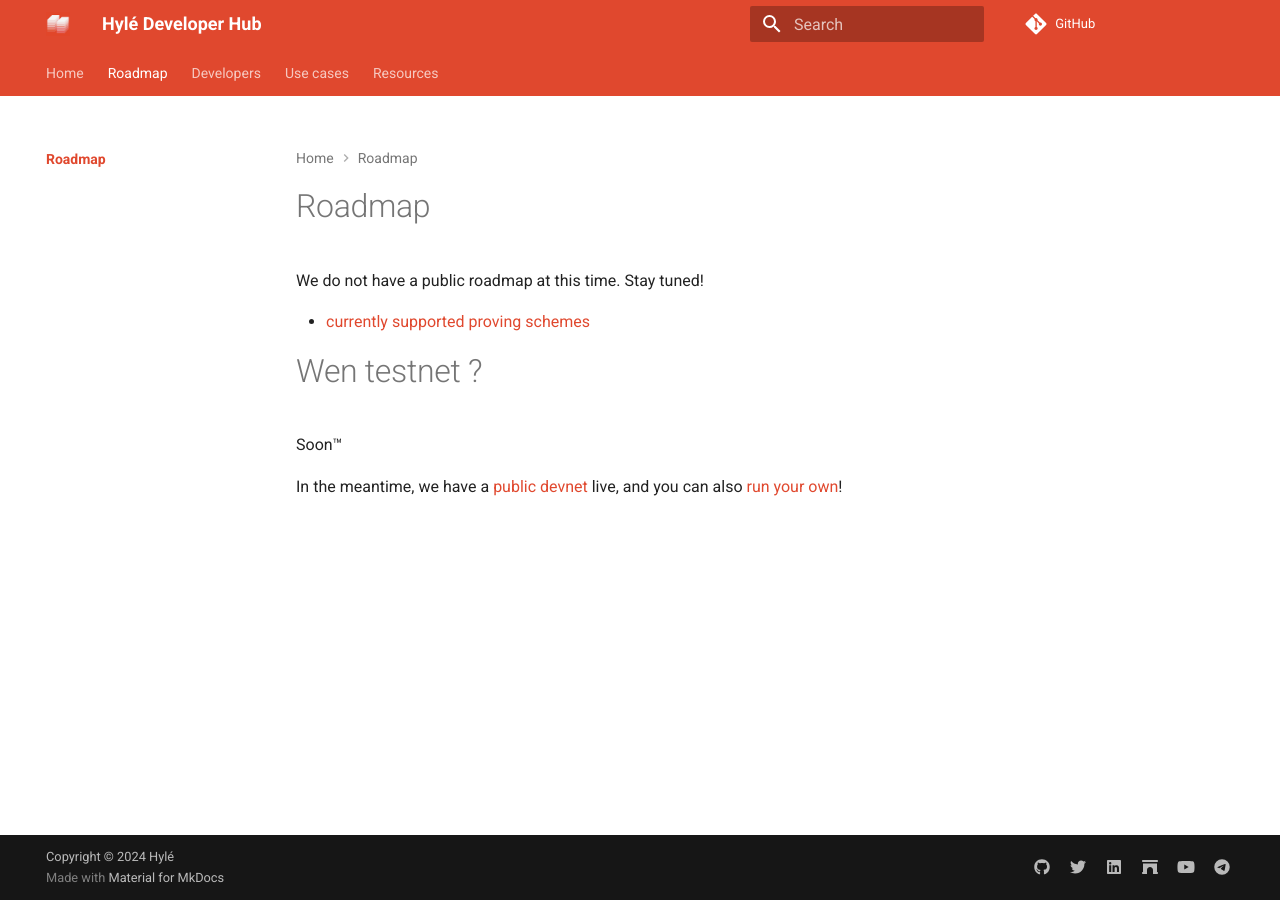
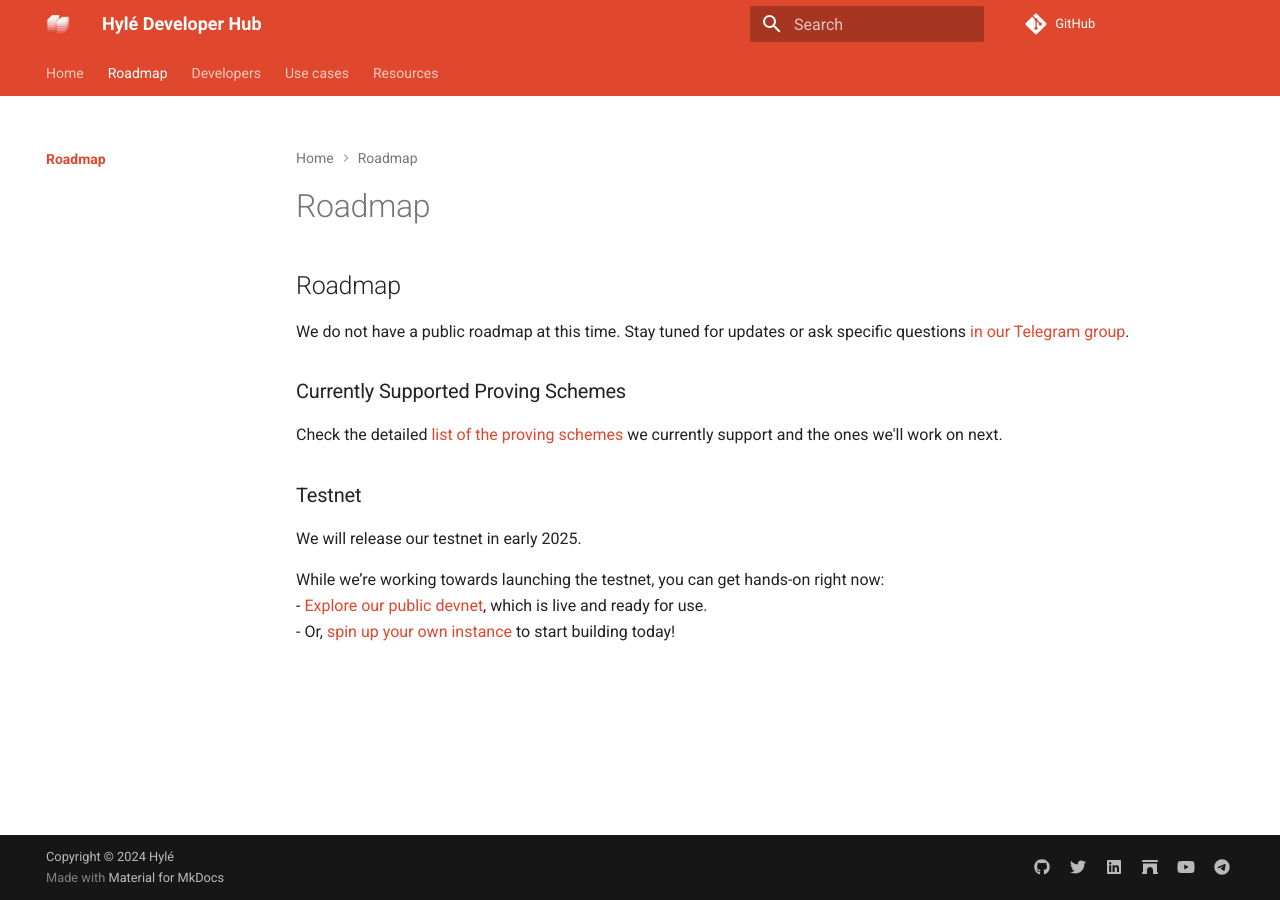
Before and after one commit to Hyle-org/devhub-hyle, an MkDocs documentation site: the page built from docs/roadmap/index.md, in a window 1280 px wide. Built offline with MkDocs 1.6.1 and Material for MkDocs 9.7.7, drawn with Linux system fonts in a browser that asks for light colours; comment, search, counter and statistics services are not loaded.

Commit message:
cleanup roadmap page

```diff
--- a/docs/roadmap/index.md
+++ b/docs/roadmap/index.md
@@ -2,14 +2,18 @@
 title: Roadmap
 ---
 
-# Roadmap
+## Roadmap
 
-We do not have a public roadmap at this time. Stay tuned!
+We do not have a public roadmap at this time. Stay tuned for updates or ask specific questions [in our Telegram group](https://t.me/hyle_org).
 
-- [currently supported proving schemes](../developers/general-doc/supported-proving-schemes.md)
+### Currently Supported Proving Schemes
 
-# Wen testnet ?
+Check the detailed [list of the proving schemes](../developers/general-doc/supported-proving-schemes.md) we currently support and the ones we'll work on next.
 
-Soon&trade;
+### Testnet
 
-In the meantime, we have a [public devnet](../developers/using-the-cli/connect-to-devnet.md) live, and you can also [run your own](../developers/using-the-cli/run-devnet.md)!
+We will release our testnet in early 2025.
+
+While we’re working towards launching the testnet, you can get hands-on right now:
+- [Explore our public devnet](../developers/using-the-cli/connect-to-devnet.md), which is live and ready for use.
+- Or, [spin up your own instance](../developers/using-the-cli/run-devnet.md) to start building today!
```
